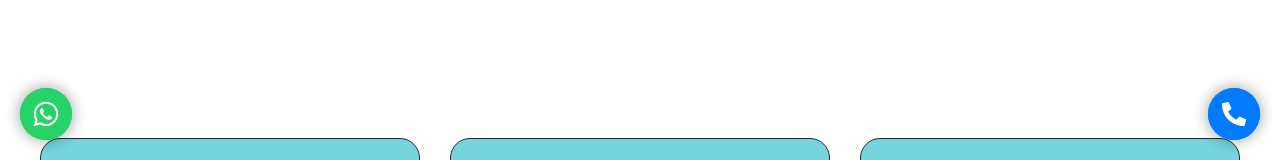
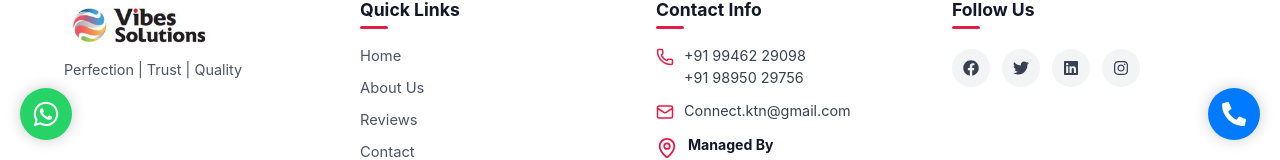
Before and after one commit to sulthansulu8921/companybase, a React (Create React App) app: page / in a window 1280 px wide. Shown: the part 640-800 px from the top of the page. Built offline with nearby package versions, Linux system fonts and the light colour scheme.

Commit message:
Remove ProductServices cards grid section from Home page

```diff
--- a/src/pages/Home.jsx
+++ b/src/pages/Home.jsx
@@ -1,13 +1,11 @@
 // src/pages/Home.jsx
 import React from "react";
 import Carousel from "../components/layout/Carousel";
-import ProductServices from "./Productservices";
 
 const Home = ({ setCurrentPage }) => {
   return (
     <div>
       <Carousel setCurrentPage={setCurrentPage} />
-      <ProductServices setCurrentPage={setCurrentPage} />
     </div>
   );
 };
```
